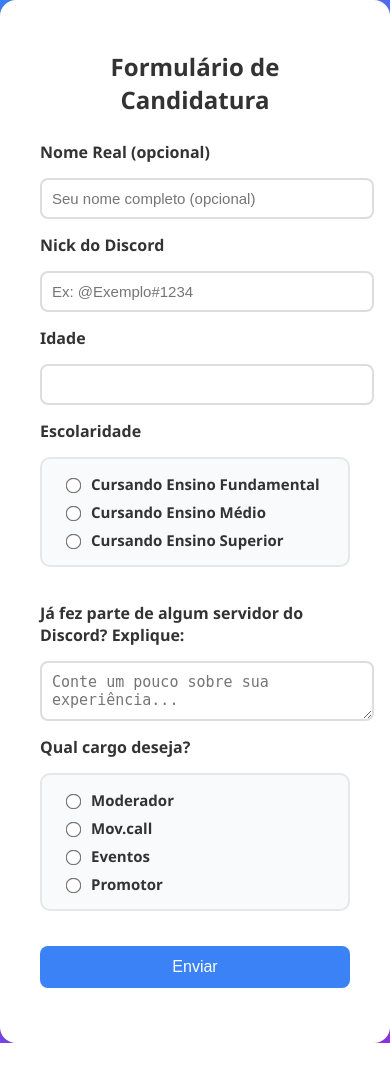
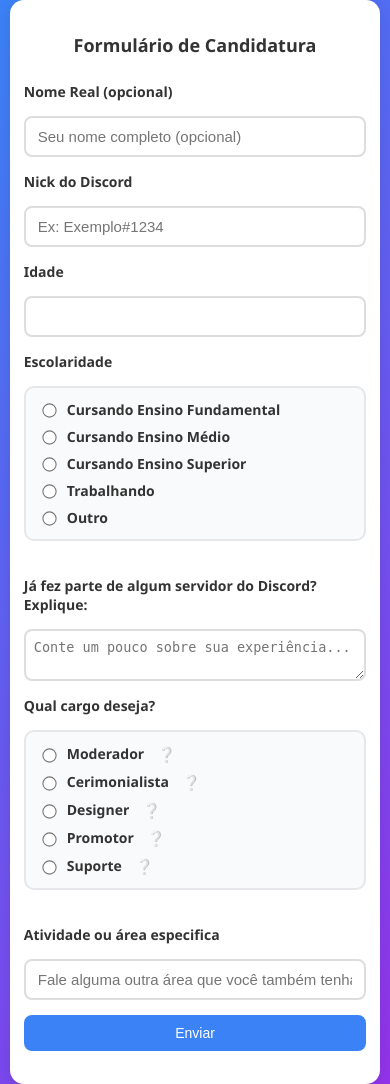
Before and after one commit to PauloHMJ/Formulario-Discord, a Flask app: page / in a window 390 px wide. Before the commit the page ends 1043 px from the top, so only its background shows below. Run offline with Flask 3, Linux system fonts and the light colour scheme.

Commit message:
Atualização de Segurança do Formulario

```diff
--- a/app.py
+++ b/app.py
@@ -1,67 +1,109 @@
 from flask import Flask, render_template, request, jsonify
-import sqlite3
+import mysql.connector
+from datetime import datetime, timedelta, timezone
 
 app = Flask(__name__)
 
-DB = "database.db"
+# --- Configurações do banco MySQL ---
+DB_WRITE = {
+    "host": "localhost",
+    "user": "program_user",
+    "password": "6BvemY2Q4cMoS",
+    "database": "discord_staff_db"
+}
 
-# Cria a tabela se não existir
+DB_READ = {
+    "host": "localhost",
+    "user": "program_visualizer",
+    "password": "L465H92xpXVwf",
+    "database": "discord_staff_db"
+}
+
+BRASILIA = timezone(timedelta(hours=-3))
+
+# --- Criação da tabela se não existir ---
 def init_db():
-    conn = sqlite3.connect(DB)
+    conn = mysql.connector.connect(**DB_WRITE)
     c = conn.cursor()
     c.execute('''CREATE TABLE IF NOT EXISTS candidatos (
-                    id INTEGER PRIMARY KEY AUTOINCREMENT,
-                    created DATETIME DEFAULT CURRENT_TIMESTAMP,
-                    NomeReal TEXT,
-                    NickDiscord TEXT,
-                    Idade INTEGER,
-                    Escolaridade TEXT,
+                    id INT AUTO_INCREMENT PRIMARY KEY,
+                    created VARCHAR(25),
+                    NomeReal VARCHAR(100),
+                    NickDiscord VARCHAR(100),
+                    Idade INT,
+                    Escolaridade VARCHAR(100),
                     Experiencia TEXT,
-                    CargoDesejado TEXT
+                    CargoDesejado VARCHAR(100),
+                    Atividade TEXT
                 )''')
     conn.commit()
     conn.close()
 
 init_db()
 
-# Página principal
+# --- Página principal (formulário) ---
 @app.route("/")
 def index():
     return render_template("index.html")
 
-# Página de respostas
+# --- Página de visualização das respostas ---
 @app.route("/ver-respostas")
 def respostas():
     return render_template("dados.html")
 
-# Rota para receber os dados do formulário
+# --- Verificação de nick duplicado ---
+@app.route("/verificar-nick", methods=["POST"])
+def verificar_nick():
+    data = request.json
+    nick = data.get("NickDiscord")
+
+    conn = mysql.connector.connect(**DB_READ)
+    c = conn.cursor()
+    c.execute("SELECT COUNT(*) FROM candidatos WHERE NickDiscord = %s", (nick,))
+    resultado = c.fetchone()[0]
+    conn.close()
+
+    if resultado > 0:
+        return jsonify({"existe": True})
+    return jsonify({"existe": False})
+
+# --- Enviar dados ---
 @app.route("/enviar", methods=["POST"])
 def enviar():
     data = request.json
-    conn = sqlite3.connect(DB)
+    data_criacao = datetime.now(BRASILIA).strftime("%d/%m/%Y %H:%M:%S")
+
+    conn = mysql.connector.connect(**DB_WRITE)
     c = conn.cursor()
-    c.execute('''INSERT INTO candidatos (NomeReal, NickDiscord, Idade, Escolaridade, Experiencia, CargoDesejado)
-                 VALUES (?, ?, ?, ?, ?, ?)''',
-              (data.get("NomeReal"),
-               data.get("NickDiscord"),
-               data.get("Idade"),
-               data.get("Escolaridade"),
-               data.get("Experiencia"),
-               data.get("CargoDesejado")))
+    sql = '''INSERT INTO candidatos
+             (created, NomeReal, NickDiscord, Idade, Escolaridade, Experiencia, CargoDesejado, Atividade)
+             VALUES (%s, %s, %s, %s, %s, %s, %s, %s)'''
+    valores = (
+        data_criacao,
+        data.get("NomeReal"),
+        data.get("NickDiscord"),
+        data.get("Idade"),
+        data.get("Escolaridade"),
+        data.get("Experiencia"),
+        data.get("CargoDesejado"),
+        data.get("AtividadeArea")
+    )
+    c.execute(sql, valores)
     conn.commit()
     conn.close()
+
     return jsonify({"success": True})
 
-# Rota para listar respostas em JSON
+
 @app.route("/respostas")
 def get_respostas():
-    conn = sqlite3.connect(DB)
-    conn.row_factory = sqlite3.Row
-    c = conn.cursor()
-    c.execute("SELECT * FROM candidatos ORDER BY created DESC")
-    rows = [dict(row) for row in c.fetchall()]
+    conn = mysql.connector.connect(**DB_READ)
+    c = conn.cursor(dictionary=True)
+    c.execute("SELECT * FROM candidatos ORDER BY id DESC")
+    rows = c.fetchall()
     conn.close()
     return jsonify(rows)
 
+
 if __name__ == "__main__":
     app.run(debug=True, host="0.0.0.0", port=5000)
--- a/static/script.js
+++ b/static/script.js
@@ -1,41 +1,109 @@
+
 const form = document.getElementById("formulario");
 const mensagem = document.getElementById("mensagem");
 
+
+const popupBackdrop = document.getElementById("popupBackdrop");
+const closePopup = document.getElementById("closePopup");
+const popupCard = document.querySelector(".popup-card");
+const popupIcon = document.querySelector(".popup-icon");
+const popupText = popupCard.querySelector("p");
+const popupTitle = popupCard.querySelector("h3");
+
+
+function showPopup(tipo = "sucesso", texto = "") {
+  if (tipo === "sucesso") {
+    popupCard.style.background = "linear-gradient(135deg, #3b82f6, #9333ea)";
+    popupIcon.textContent = "✅";
+    popupTitle.textContent = "Formulário Enviado!";
+    popupText.textContent = texto || "Seus dados foram enviados com sucesso 🎉";
+  } else if (tipo === "nick") {
+    popupCard.style.background = "linear-gradient(135deg, #f59e0b, #b45309)";
+    popupIcon.textContent = "⚠️";
+    popupTitle.textContent = "Nick já cadastrado!";
+    popupText.textContent = texto || "Este nick do Discord já foi usado.";
+  } else {
+    popupCard.style.background = "linear-gradient(135deg, #ef4444, #b91c1c)";
+    popupIcon.textContent = "❌";
+    popupTitle.textContent = "Erro ao enviar!";
+    popupText.textContent = texto || "Ocorreu um problema ao enviar o formulário 😥";
+  }
+
+  popupBackdrop.classList.add("show");
+
+}
+
+function hidePopup() {
+  popupBackdrop.classList.remove("show");
+}
+
+
+closePopup.addEventListener("click", hidePopup);
+popupBackdrop.addEventListener("click", (e) => {
+  if (e.target === popupBackdrop) hidePopup();
+});
+
+
 form.addEventListener("submit", async (e) => {
   e.preventDefault();
-  mensagem.innerHTML = '<p class="sucesso">Enviando dados... ⏳</p>';
+  mensagem.innerHTML = '<p class="sucesso">Verificando nick... ⏳</p>';
 
   const formData = new FormData(form);
   const data = Object.fromEntries(formData.entries());
+  const nick = data.NickDiscord?.trim();
+
+  if (!nick) {
+    mensagem.innerHTML = '<p class="erro">Digite seu nick do Discord.</p>';
+    return;
+  }
+
+  // --- Verificador de Nick ---
+  try {
+    const checkRes = await fetch("/verificar-nick", {
+      method: "POST",
+      headers: { "Content-Type": "application/json" },
+      body: JSON.stringify({ NickDiscord: nick }),
+    });
+
+    const check = await checkRes.json();
+
+    if (check.existe) {
+      mensagem.innerHTML = '<p class="erro">Este nick já foi usado!</p>';
+      showPopup("nick");
+      return;
+    }
+  } catch (error) {
+    console.error("Erro ao verificar nick:", error);
+    mensagem.innerHTML = '<p class="erro">Falha na verificação do nick.</p>';
+    showPopup("erro");
+    return;
+  }
+
+  // --- Enviar formulário ---
+  mensagem.innerHTML = '<p class="sucesso">Enviando dados... ⏳</p>';
 
   try {
     const res = await fetch("/enviar", {
       method: "POST",
       headers: { "Content-Type": "application/json" },
-      body: JSON.stringify(data)
+      body: JSON.stringify(data),
     });
+
     const result = await res.json();
 
-
     setTimeout(() => {
-    if(result.success){
-      mensagem.innerHTML = '<p class="sucesso">Formulário enviado com sucesso! 🎉</p>';
-      form.reset();
-    } else {
-      mensagem.innerHTML = '<p class="erro">Erro ao enviar formulário.</p>';
-    }
-
-  },2000);
-
-
-  } catch(err){
-    setTimeout(() => {
+      if (result.success) {
+        mensagem.innerHTML = "";
+        form.reset();
+        showPopup("sucesso");
+      } else {
+        mensagem.innerHTML = '<p class="erro">Erro ao enviar formulário.</p>';
+        showPopup("erro");
+      }
+    }, 1200);
+  } catch (err) {
+    console.error(err);
     mensagem.innerHTML = '<p class="erro">Erro ao enviar formulário.</p>';
-    console.error(err);
-    }, 2000);
+    showPopup("erro");
   }
-;
-
-
-
 });
--- a/static/style.css
+++ b/static/style.css
@@ -1,4 +1,3 @@
-/* ===== Estilo geral ===== */
 body {
   font-family: "Segoe UI", Arial, sans-serif;
   background: linear-gradient(135deg, #3b82f6, #9333ea);
@@ -12,11 +11,12 @@ body {
 
 .container {
   background-color: #fff;
-  padding: 30px 40px;
+  padding: 24px 20px;
   border-radius: 16px;
   box-shadow: 0 4px 15px rgba(0,0,0,0.1);
   max-width: 500px;
-  width: 90%;
+  width: 92%;
+  box-sizing: border-box;
 }
 
 h2 {
@@ -25,7 +25,6 @@ h2 {
   margin-bottom: 25px;
 }
 
-/* ===== Campos do formulário ===== */
 form {
   display: flex;
   flex-direction: column;
@@ -35,17 +34,19 @@ form {
 label {
   font-weight: 600;
   color: #333;
+  font-size: 15px;
 }
 
 input[type="text"],
 input[type="number"],
 textarea {
   width: 100%;
-  padding: 10px;
+  padding: 10px 12px;
   border: 2px solid #ddd;
   border-radius: 8px;
   font-size: 15px;
   transition: border-color 0.3s;
+  box-sizing: border-box;
 }
 
 input[type="text"]:focus,
@@ -55,7 +56,6 @@ textarea:focus {
   outline: none;
 }
 
-/* ===== Botão ===== */
 button {
   background-color: #3b82f6;
   color: white;
@@ -65,32 +65,19 @@ button {
   font-size: 16px;
   cursor: pointer;
   transition: background 0.3s;
+  width: 100%;
+  box-sizing: border-box;
 }
 
 button:hover {
   background-color: #2563eb;
 }
 
-/* ===== Mensagens ===== */
-#mensagem {
-  text-align: center;
-  margin-top: 10px;
-}
-
-.sucesso {
-  color: #10b981;
-}
-
-.erro {
-  color: #ef4444;
-}
-
-/* ===== Caixas de Radio Buttons ===== */
 .radio-box {
   background-color: #f9fafb;
   border: 2px solid #e5e7eb;
   border-radius: 10px;
-  padding: 15px 20px;
+  padding: 15px;
   margin-bottom: 20px;
   transition: 0.3s ease;
 }
@@ -117,5 +104,172 @@ button:hover {
 
 .radio-group input[type="radio"] {
   accent-color: #3b82f6;
-  transform: scale(1.2);
+  transform: scale(1.1);
 }
+
+.tooltip {
+  position: relative;
+  display: inline-block;
+  margin-left: 5px;
+  color: #0078d4;
+  font-weight: bold;
+  cursor: help;
+  font-size: 15px;
+}
+
+.tooltip .tooltip-text {
+  visibility: hidden;
+  opacity: 0;
+  position: absolute;
+  bottom: 130%;
+  left: 50%;
+  transform: translateX(-50%);
+  background: rgba(0, 0, 0, 0.85);
+  color: #fff;
+  width: max-content;
+  max-width: 260px;
+  padding: 8px 10px;
+  border-radius: 6px;
+  text-align: left;
+  font-size: 13px;
+  transition: opacity 0.2s ease, transform 0.2s ease;
+  z-index: 10;
+}
+
+.tooltip:hover .tooltip-text {
+  visibility: visible;
+  opacity: 1;
+  transform: translateX(-50%) translateY(-2px);
+}
+
+/* ===== Popup ===== */
+.backdrop {
+  position: fixed;
+  inset: 0;
+  background: rgba(15, 23, 42, 0.65);
+  backdrop-filter: blur(6px);
+  display: none;
+  align-items: center;
+  justify-content: center;
+  z-index: 1000;
+}
+
+.backdrop.show {
+  display: flex;
+}
+
+.popup-card {
+  background: linear-gradient(135deg, #3b82f6, #9333ea);
+  color: #fff;
+  padding: 30px 40px;
+  border-radius: 16px;
+  box-shadow: 0 10px 40px rgba(0, 0, 0, 0.3);
+  text-align: center;
+  max-width: 400px;
+  width: 90%;
+  transform: translateY(20px) scale(0.95);
+  opacity: 0;
+  transition: all 0.3s ease;
+  position: relative;
+}
+
+.backdrop.show .popup-card {
+  transform: translateY(0) scale(1);
+  opacity: 1;
+}
+
+.popup-icon {
+  font-size: 36px;
+  margin-bottom: 10px;
+}
+
+.close-popup {
+  position: absolute;
+  top: 10px;
+  right: 10px;
+  width: 34px;
+  height: 34px;
+  border: none;
+  border-radius: 10px;
+  background: rgba(255, 255, 255, 0.15);
+  color: white;
+  font-size: 18px;
+  display: flex;
+  align-items: center;
+  justify-content: center;
+  cursor: pointer;
+}
+
+/* ===== Responsividade ===== */
+@media (max-width: 768px) {
+  .container {
+    padding: 20px 18px;
+    width: 95%;
+  }
+
+  label {
+    font-size: 14px;
+  }
+
+  input,
+  textarea {
+    font-size: 14px;
+    padding: 9px 10px;
+  }
+
+  button {
+    font-size: 15px;
+    padding: 11px;
+  }
+
+  .radio-group label {
+    font-size: 14px;
+  }
+
+  .popup-card {
+    width: 85%;
+    padding: 25px 22px;
+  }
+
+  .close-popup {
+    width: 30px;
+    height: 30px;
+    font-size: 16px;
+  }
+}
+
+@media (max-width: 480px) {
+  .container {
+    padding: 18px 14px;
+    width: 95%;
+    border-radius: 14px;
+  }
+
+  h2 {
+    font-size: 18px;
+  }
+
+  input,
+  textarea {
+    font-size: 13.5px;
+    padding: 8px;
+  }
+
+  button {
+    font-size: 14px;
+    padding: 10px;
+  }
+
+  .radio-box {
+    padding: 12px;
+  }
+
+  .popup-card {
+    width: 90%;
+    padding: 20px;
+  }
+
+  .popup-icon {
+    font-size: 30px;
+  }
+}
--- a/templates/index.html
+++ b/templates/index.html
@@ -5,7 +5,6 @@
   <meta name="viewport" content="width=device-width, initial-scale=1.0">
   <title>Formulário de Candidatura</title>
 
-  <!-- Link correto para o CSS -->
   <link rel="stylesheet" href="{{ url_for('static', filename='style.css') }}">
 </head>
 <body>
@@ -14,50 +13,116 @@
     <h2>Formulário de Candidatura</h2>
 
     <form id="formulario" method="post">
-      <!-- Nome -->
+
       <label for="nome">Nome Real (opcional)</label>
       <input type="text" id="nome" name="NomeReal" placeholder="Seu nome completo (opcional)">
 
-      <!-- Nick -->
+
       <label for="nick">Nick do Discord</label>
-      <input type="text" id="nick" name="NickDiscord" placeholder="Ex: @Exemplo#1234" required>
+      <input type="text" id="nick" name="NickDiscord" placeholder="Ex: Exemplo#1234" required>
 
-      <!-- Idade -->
+
       <label for="idade">Idade</label>
       <input type="number" id="idade" name="Idade" min="10" max="99" required>
 
-      <!-- Escolaridade -->
       <label>Escolaridade</label>
       <div class="radio-box">
         <div class="radio-group">
           <label><input type="radio" name="Escolaridade" value="Cursando Ensino Fundamental" required> Cursando Ensino Fundamental</label>
           <label><input type="radio" name="Escolaridade" value="Cursando Ensino Médio"> Cursando Ensino Médio</label>
           <label><input type="radio" name="Escolaridade" value="Cursando Ensino Superior"> Cursando Ensino Superior</label>
+          <label><input type="radio" name="Escolaridade" value="Trabalhando"> Trabalhando</label>
+          <label><input type="radio" name="Escolaridade" value="Outro"> Outro</label>
         </div>
       </div>
 
-      <!-- Experiência -->
+
       <label for="experiencia">Já fez parte de algum servidor do Discord? Explique:</label>
       <textarea id="experiencia" name="Experiencia" placeholder="Conte um pouco sobre sua experiência..."></textarea>
 
-      <!-- Cargo -->
+
       <label>Qual cargo deseja?</label>
       <div class="radio-box">
         <div class="radio-group">
-          <label><input type="radio" name="CargoDesejado" value="Moderador" required> Moderador</label>
-          <label><input type="radio" name="CargoDesejado" value="Mov.call"> Mov.call</label>
-          <label><input type="radio" name="CargoDesejado" value="Eventos"> Eventos</label>
-          <label><input type="radio" name="CargoDesejado" value="Promotor"> Promotor</label>
-        </div>
-      </div>
+      <label>
+      <input type="radio" name="CargoDesejado" value="Moderador" required>
+      Moderador
+      <span class="tooltip">❔
+        <span class="tooltip-text">
+          Responsável por manter o bem-estar da comunidade, tornando-a civilizada.<br>
+          Também atua atendendo tickets na central de atendimento.
+        </span>
+      </span>
+    </label>
 
-      <!-- Botão -->
+    <label>
+      <input type="radio" name="CargoDesejado" value="Cerimonialista">
+      Cerimonialista
+      <span class="tooltip">❔
+        <span class="tooltip-text">
+          Responsável por trazer engajamento para a comunidade,<br>
+          planejando e elaborando eventos e/ou sorteios interessantes.
+        </span>
+      </span>
+    </label>
+
+    <label>
+      <input type="radio" name="CargoDesejado" value="Designer">
+      Designer
+      <span class="tooltip">❔
+        <span class="tooltip-text">
+          Responsável pela criação das artes do servidor (banners, ícones, decorações, etc).<br>
+          Cria a identidade visual e deixa o servidor único e reconhecível.
+        </span>
+      </span>
+    </label>
+
+    <label>
+      <input type="radio" name="CargoDesejado" value="Promotor">
+      Promotor
+      <span class="tooltip">❔
+        <span class="tooltip-text">
+          Responsável por promover o servidor e fechar parcerias.
+        </span>
+      </span>
+    </label>
+
+    <label>
+      <input type="radio" name="CargoDesejado" value="Suporte">
+      Suporte
+      <span class="tooltip">❔
+        <span class="tooltip-text">
+          Responsável por trazer atividade constante, orientar e receber novos membros.<br>
+          Ideal para pessoas extrovertidas e ativas no Discord.
+        </span>
+      </span>
+    </label>
+  </div>
+</div>
+
+      <label for="atividade">Atividade ou área especifica</label>
+      <input type="text" id="atividade" name="AtividadeArea" placeholder="Fale alguma outra área que você também tenha interesse!">
+
+
       <button type="submit">Enviar</button>
       <div id="mensagem"></div>
     </form>
   </div>
 
-  <!-- Script JS -->
+
+   <div class="backdrop" id="popupBackdrop">
+    <div class="popup-card">
+      <button class="close-popup" id="closePopup">✕</button>
+      <div class="popup-content">
+        <div class="popup-icon">✅</div>
+        <h3>Enviado!</h3>
+        <p>Formulário enviado com sucesso 🎉</p>
+      </div>
+    </div>
+  </div>
+
   <script src="{{ url_for('static', filename='script.js') }}"></script>
+
+
 </body>
 </html>
```
Also changed, not shown: templates/dados.html (+13 -4 lines), database.db (added).
